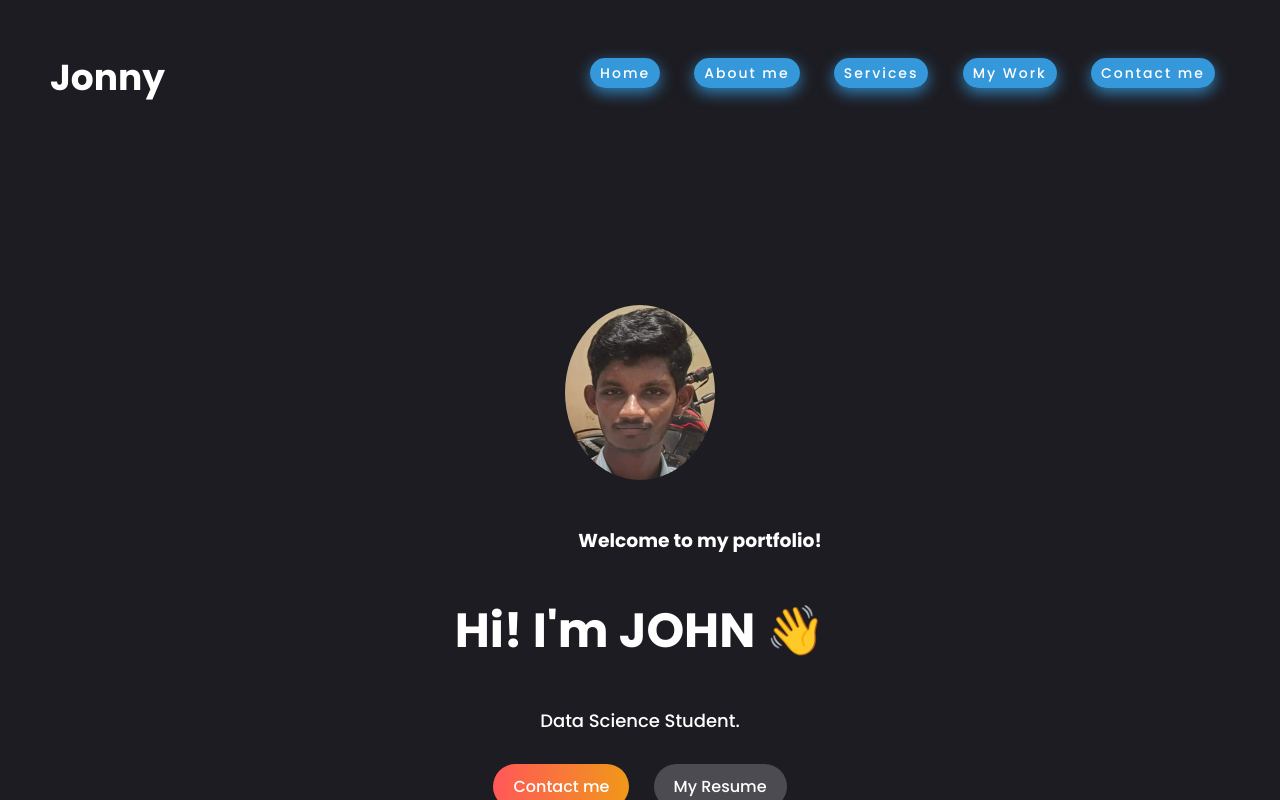
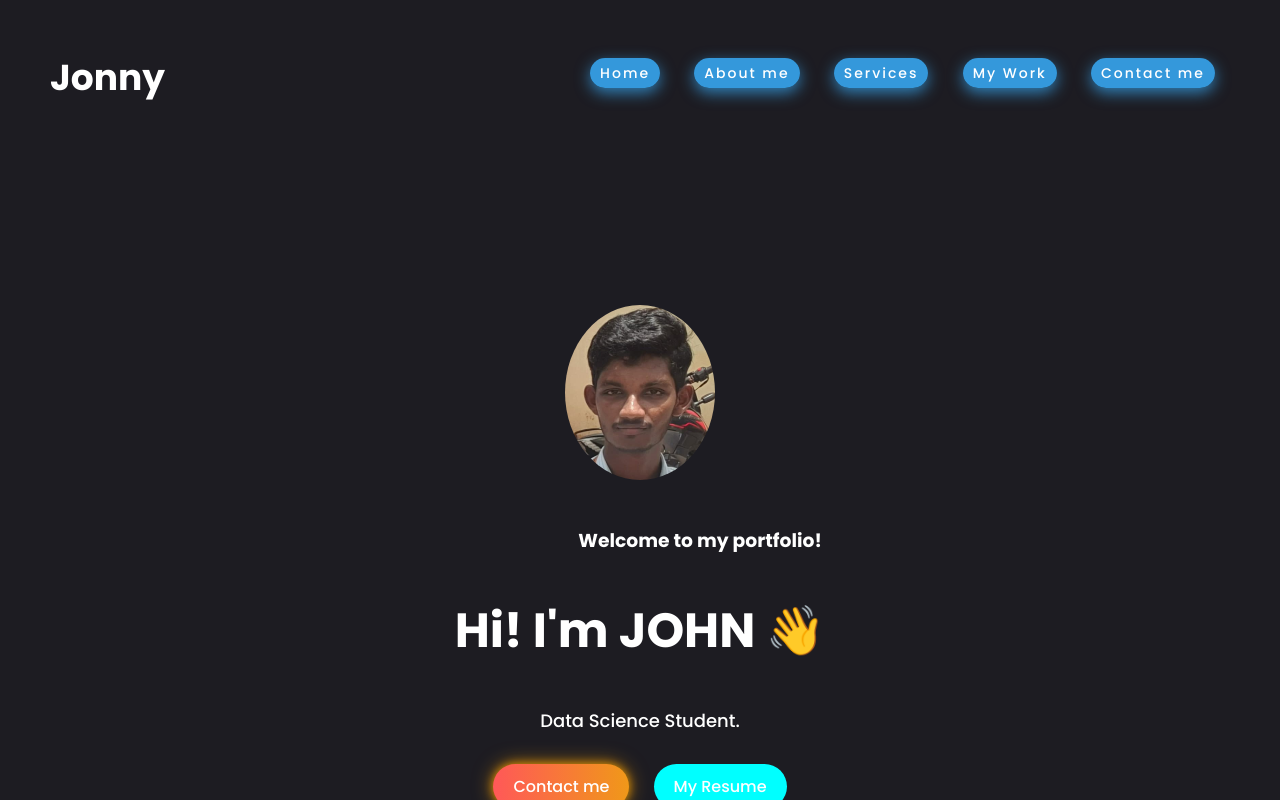
Before and after one commit to john-victor-000/My-Portfolio, a plain HTML site: page index.html in a window 1280 px wide. In both pictures the pointer is over the link 561 px from the left and 786 px from the top of the page. Shown: the top 800 px of the page. Drawn offline with Linux system fonts and the light colour scheme.

Commit message:
Update style.css

```diff
--- a/style.css
+++ b/style.css
@@ -62,12 +62,16 @@ nav a:hover {
     font-size: 16px;
     font-weight: 500;
 }
+.btn:hover{
+    background-color: rgba(255, 165, 0, 1); /* Neon Orange, fully opaque */
+    box-shadow: 0 0 10px rgba(255, 165, 0, 0.8), 0 0 20px rgba(255, 165, 0, 0.6);
+}
 .btn-primary {
     background: linear-gradient(to right, #ff5858, #f09819);
     color: #fff;
 }
 .btn-secondary {
-    background-color: #4c4b52;
+    background-color: aqua;
     color: #fff;
 }
 section {
```
